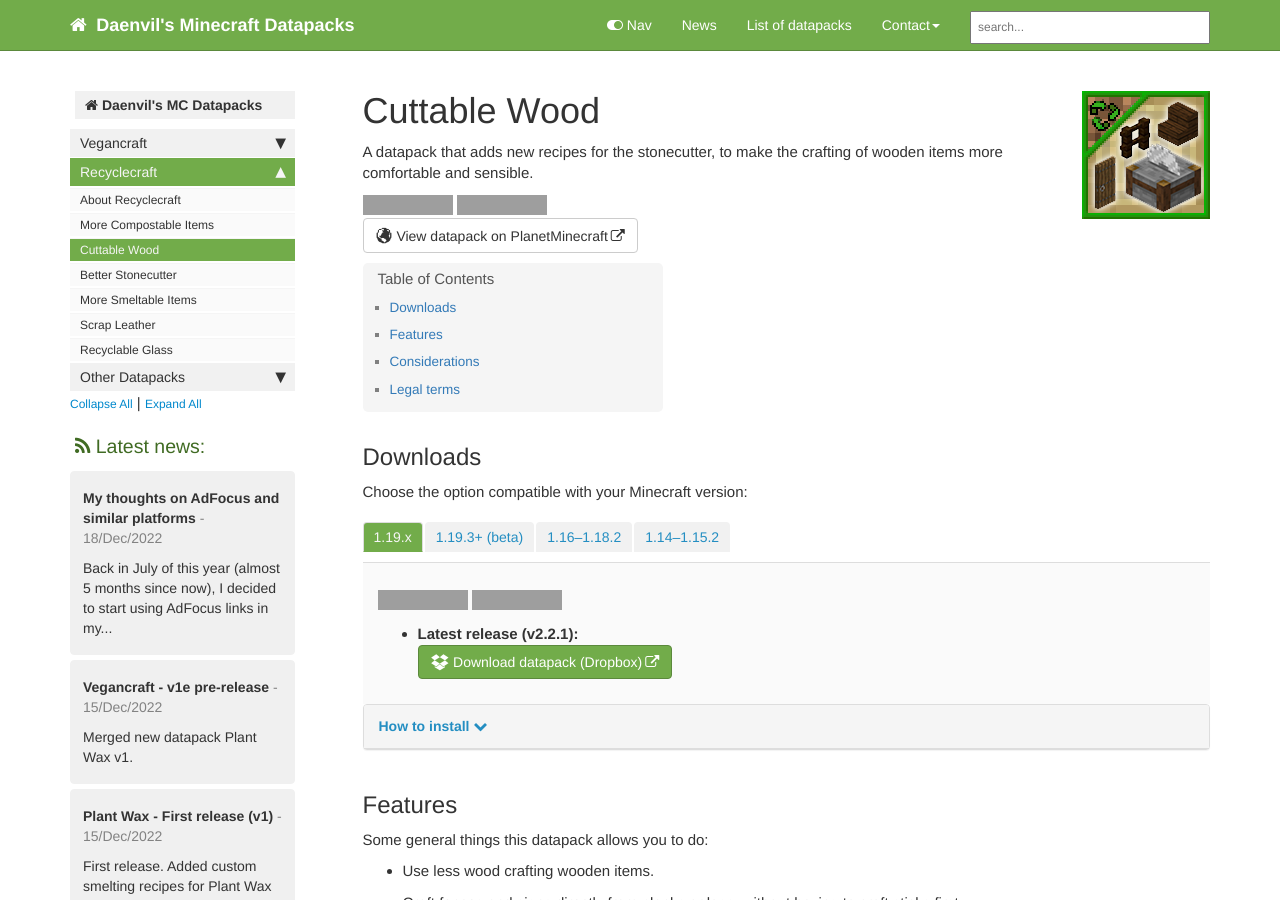
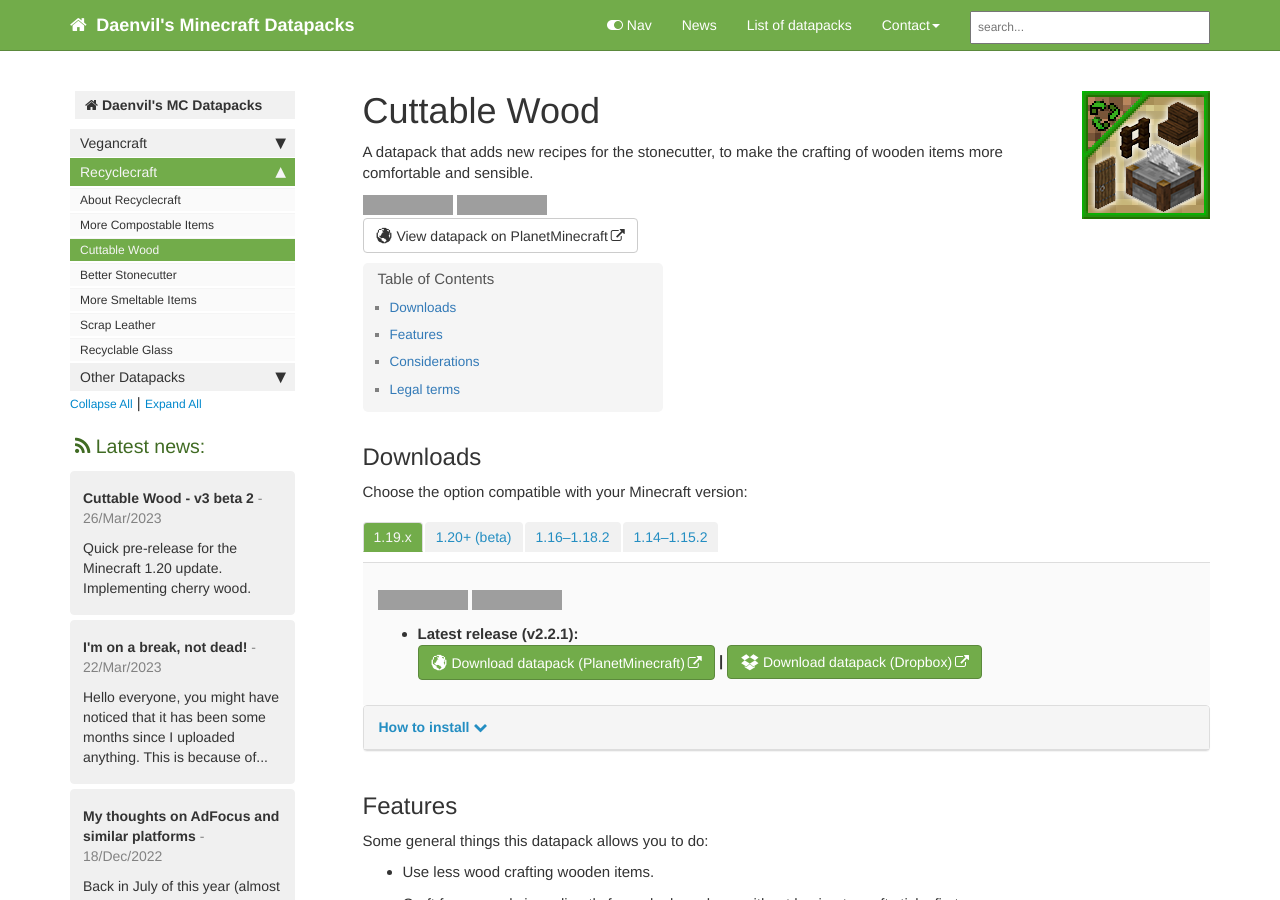
Before and after one commit to daenvil/MCDatapacks, a Jekyll site: the page built from pages/recyclecraft/cuttable_wood.md, in a window 1280 px wide and 900 px high. Built offline with Jekyll 4.4.1, drawn with Linux system fonts in a browser that asks for light colours; some web fonts are replaced; comment, search, counter and statistics services are not loaded; some of the changed text lies outside the part shown; grey boxes are pictures that could not be loaded.

Commit message:
cuttable_wood_v3-beta2

```diff
--- /dev/null
+++ b/_posts/2023-03-22-hiatus.md
@@ -0,0 +1,11 @@
+---
+title:  "I'm on a break, not dead!"
+published: true
+permalink: hiatus.html
+tags: [news]
+keywords: hiatus, break
+---
+
+Hello everyone, you might have noticed that it has been some months since I uploaded anything. This is because of real-world responsabilities that I needed to take care of, but I have not forgot about this and don't plan to stop! I shall be back around April-May, and I expect to slowly return to my usual productivity around this summer.
+
+Stay tuned!
--- /dev/null
+++ b/_posts/2023-03-26-cuttable_wood_v3-beta2.md
@@ -0,0 +1,20 @@
+---
+title:  "Cuttable Wood - v3 beta 2"
+published: true
+permalink: cuttable_wood_v3-beta2.html
+summary: "Quick pre-release for the Minecraft 1.20 update. Implementing cherry wood."
+tags: [news,changelog,recyclecraft]
+datapack: cuttable_wood
+changelog: v3-beta2
+---
+
+This is just a quick update to include the new **cherry wood** into the datapack! everything else is just the same as in the previous release.
+
+This is still a beta since I want to make balance changes to the recipes and still didn't have time to do it. If you don't know, I have been in a break from making datapacks for some months now, due to real-life responsabilities. I expect to be back already in a couple of weeks, though!
+
+{% include comments/tip.html content='Despite being intended for 1.20 features, **this version also works with 1.19.x without having 1.20 features enabled**, at least in 1.19.4, where it was tested.' %}
+
+<div class="btn-group">
+    <a href="cuttable_wood_v3-beta.html" role="button" class="btn btn-primary"><i class="fa fa-caret-left"></i>&nbsp; Previous release: v3-beta</a>
+    <button role="button" class="btn btn-default disabled">Next release: TBR &nbsp;<i class="fa fa-caret-right"></i> </button>
+</div>
--- a/pages/recyclecraft/cuttable_wood.md
+++ b/pages/recyclecraft/cuttable_wood.md
@@ -4,20 +4,20 @@
 tags: [datapack, recyclecraft, standalone, QoL, crafting]
 sidebar: home_sidebar
 toc: true
-last_updated: 15/Dec/2022
+last_updated: 26/Mar/2023
 permalink: cuttable_wood.html
 published: true
 pmc: https://www.planetminecraft.com/data-pack/cuttable-wood/
 first_release: ["22","Jul","2020"]
-last_release: ["23","Nov","2022"]
+last_release: ["26","Mar","2023"]
 logo: recyclecraft/cuttable_wood/pack.png
 thumbnail: recyclecraft/cuttable_wood/thumbnail-mc1.20.png
 intro: "A datapack that adds new recipes for the stonecutter, to make the crafting of wooden items more comfortable and sensible."
 abstract: "Makes wood blocks cuttable in the stonecutter, to make the crafting of wooden items more comfortable and sensible."
 priority: 2
 index: 1
-downloads: 8888
-downloads_str: "&gt;8.8k"
+downloads: 9803
+downloads_str: "&gt;9.8k"
 gallery: [images/recyclecraft/cuttable_wood/thumbnail-mc1.20.png,https://static.planetminecraft.com/files/image/minecraft/data-pack/2021/836/15140456-screenshot-at_l.webp,https://static.planetminecraft.com/files/image/minecraft/data-pack/2021/836/15140455-screenshot-at_l.webp,https://static.planetminecraft.com/files/image/minecraft/data-pack/2021/836/15140457-screenshot-at_l.webp,https://static.planetminecraft.com/files/image/minecraft/data-pack/2021/836/15140458-screenshot-at_l.webp,https://static.planetminecraft.com/files/image/minecraft/data-pack/2021/836/15140459-screenshot-at_l.webp]
 ---
 
@@ -27,7 +27,7 @@
 
 <ul id="profileTabs" class="nav nav-tabs">
     <li class="active"><a href="#current" data-toggle="tab">1.19.x</a></li>
-    <li><a href="#beta" data-toggle="tab">1.19.3+ (beta)</a></li>
+    <li><a href="#beta" data-toggle="tab">1.20+ (beta)</a></li>
     <li><a href="#legacy" data-toggle="tab">1.16–1.18.2</a></li>
     <li><a href="#legacy2" data-toggle="tab">1.14–1.15.2</a></li>
 </ul>
@@ -37,14 +37,14 @@
         <p>
             {% include dp_badges.html supports="1.19.x" tested="1.19" %}
             <br/>
-            {% include dp_download.html version="v2.2.1" dropbox-url="https://www.dropbox.com/s/t6artbztvqet562/cuttable_wood_v2.2.1.zip?dl=1" %}
+            {% include dp_download.html version="v2.2.1" pmc-url="https://www.planetminecraft.com/data-pack/cuttable-wood/download/file/16280630/" dropbox-url="https://www.dropbox.com/s/t6artbztvqet562/cuttable_wood_v2.2.1.zip?dl=1" %}
         </p>
     </div>
     <div role="tabpanel" class="tab-pane" id="beta">
         <p>
-            {% include dp_badges.html supports="1.19.3+" tested="1.19.3--pre2" %}
+            {% include dp_badges.html supports="1.20+" tested="1.19.4, snapshot 23w12a" %}
             <br/>
-            {% include dp_download.html version="v3-beta" mirror-url="http://adfoc.us/76840385749914" mirror-platform="AdFocus" %}
+            {% include dp_download.html version="v3-beta2" dropbox-url="https://www.dropbox.com/s/j0dh5z15lwgvtff/cuttable_wood_v3-beta2.zip?dl=1" %}
         </p>
     </div>
     <div role="tabpanel" class="tab-pane" id="legacy">
```
Also changed, not shown: _includes/changelogs/cuttable_wood/v3-beta2.md (added, +2 -0 lines), _posts/2022-11-23-cuttable_wood_v3-beta.md (+1 -1 lines), pages/recyclecraft/better_stonecutter.md (+2 -2 lines), pages/recyclecraft/more_compostable_items.md (+2 -2 lines).
